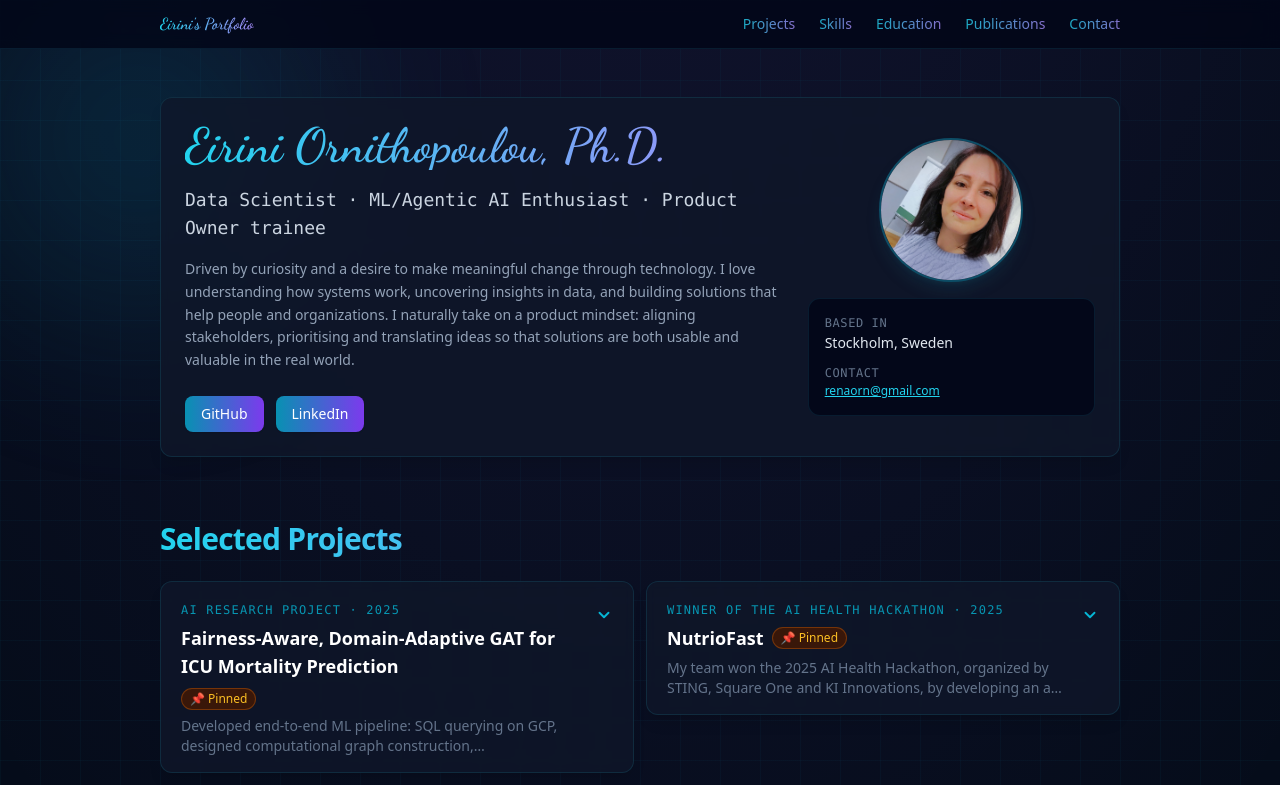
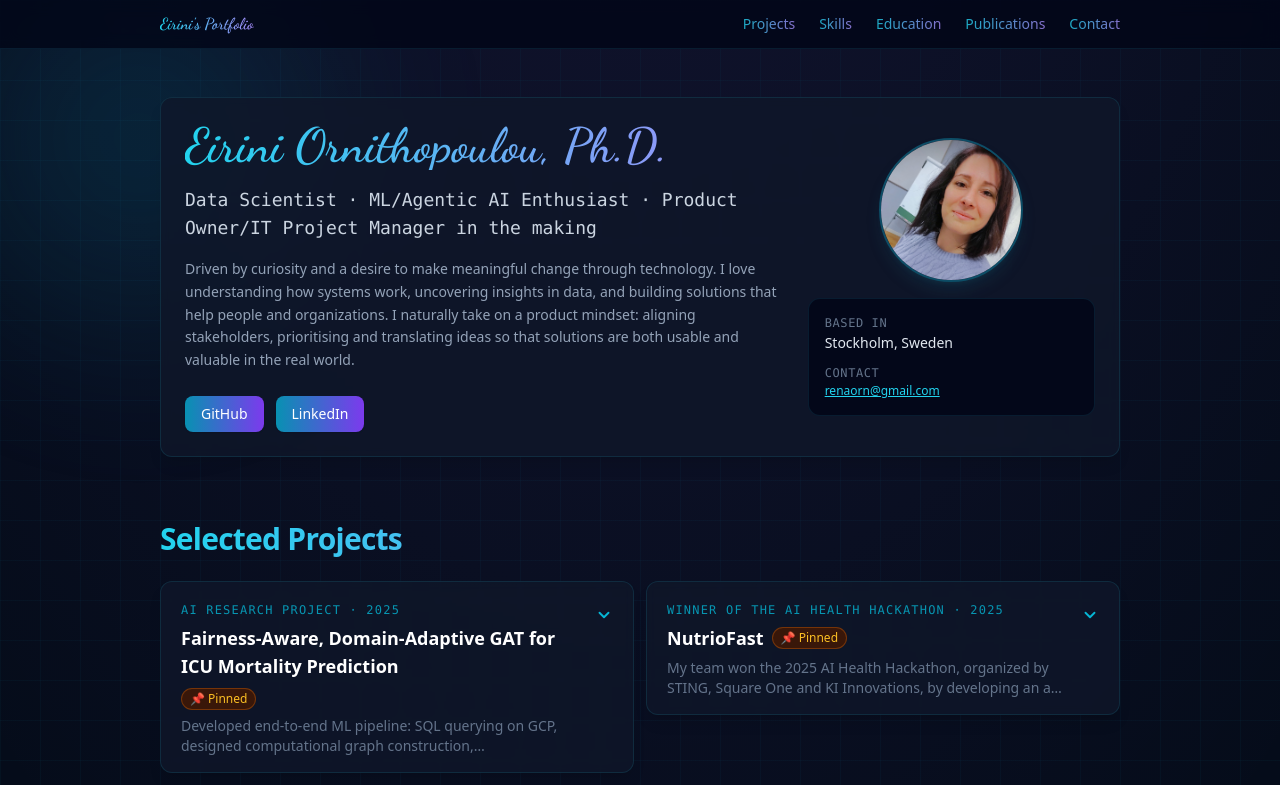
Before and after one commit to EiriniOr/eirini-portfolio, a React (Vite) app: page / in a window 1280 px wide. Shown: the top 785 px of the page. Built offline with nearby package versions, Linux system fonts and the light colour scheme.

Commit message:
Update tagline: Product Owner trainee -> Product Owner/IT Project Manager in the making

```diff
--- a/src/App.jsx
+++ b/src/App.jsx
@@ -5,7 +5,7 @@ import EmbedModal from "./EmbedModal";
 // ── Profile ────────────────────────────────────────────────────────────────
 const PROFILE = {
   name: "Eirini Ornithopoulou, Ph.D.",
-  title: "Data Scientist · ML/Agentic AI Enthusiast · Product Owner trainee",
+  title: "Data Scientist · ML/Agentic AI Enthusiast · Product Owner/IT Project Manager in the making",
   location: "Stockholm, Sweden",
   email: "renaorn@gmail.com",
   phone: "+46730802820",
```
